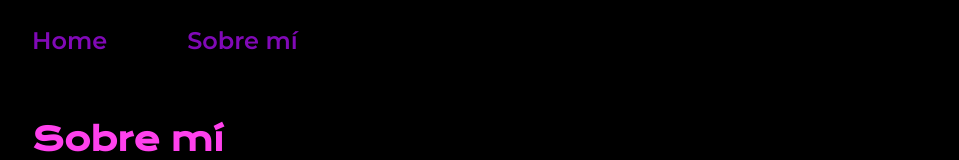
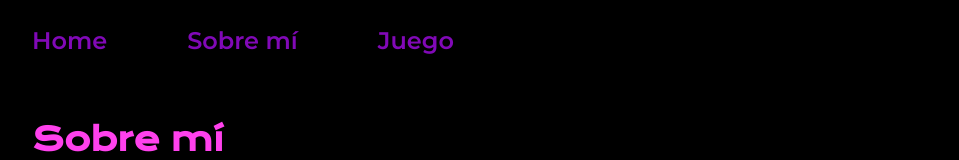
Before and after one commit to Luhuss/portafolio1.1, a plain HTML site: page about.html in a window 1280 px wide. Shown: the top 160 px of the page, without its empty margins (160-1119 px from the left). Drawn offline with nearby package versions, Linux system fonts and the light colour scheme.

Commit message:
agregamos juego en about

```diff
--- a/about.html
+++ b/about.html
@@ -11,6 +11,7 @@
         <nav class="header__menu">
             <a class="header__menu__link" href="index.html" >Home</a>
             <a class="header__menu__link" href="about.html" >Sobre mí</a>
+            <a class="header__menu__link" href="https://luhuss.github.io/juego-secreto-Luhuss/" >Juego</a>
         </nav>
     </header>
     <main class="presentacion">
```
